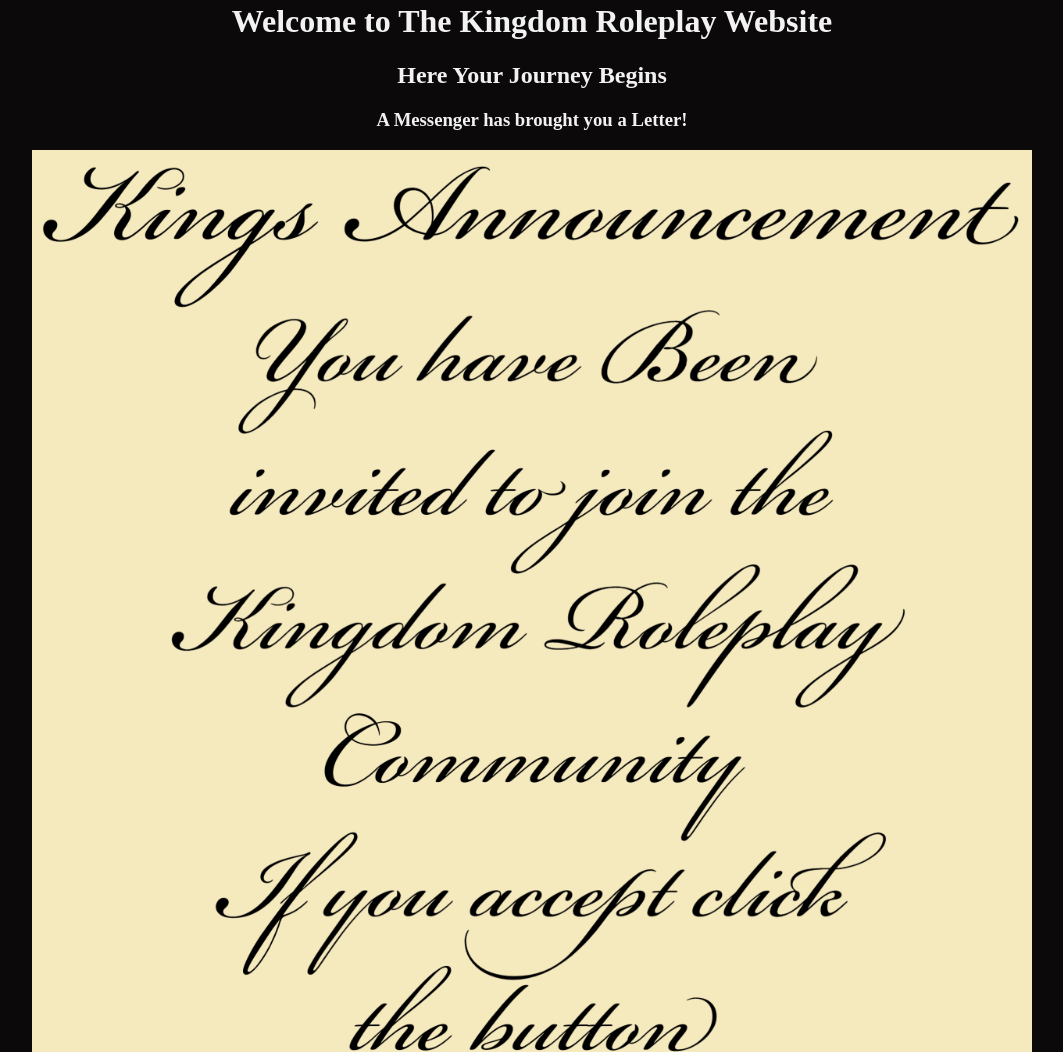
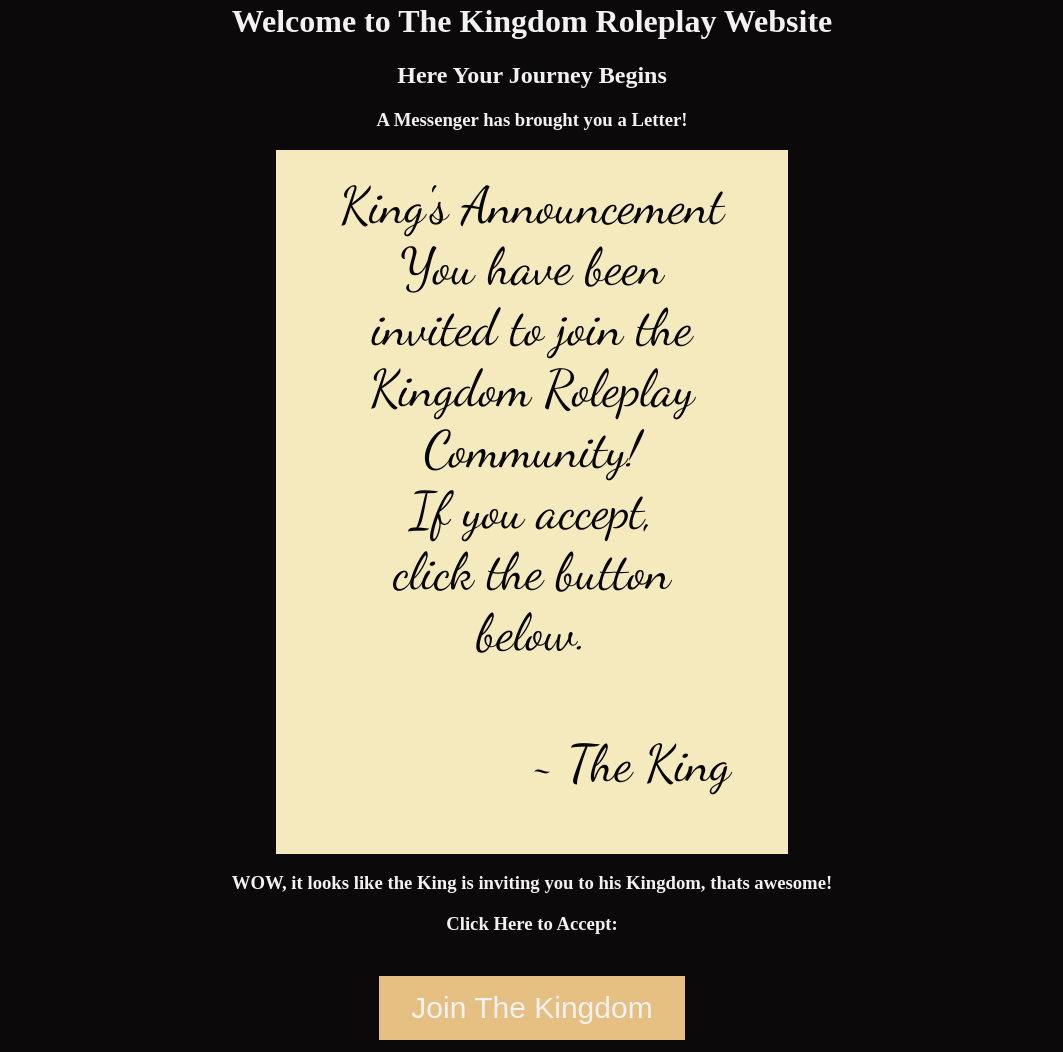
Before and after one commit to Shaylin-8bit/politics-rp-website, a website: page static/index.html in a window 1280 px wide. Shown: the part 902-1954 px from the top of the page, without its empty margins (108-1171 px from the left). Drawn offline with Linux system fonts and the light colour scheme.

Commit message:
changed letter from image to HTML

```diff
--- a/static/index.html
+++ b/static/index.html
@@ -6,6 +6,7 @@
     <meta charset="utf-8">
     <title>Home Page</title>
 
+    <link href="https://fonts.googleapis.com/css?family=Dancing Script" rel="stylesheet"/>
     <link rel="stylesheet" type="text/css" href="styles/globals.css">
     <link rel="stylesheet" type="text/css" href="styles/index/nav.css">
     <link rel="stylesheet" type="text/css" href="styles/index/primary.css">
@@ -27,7 +28,23 @@
     <h2>Here Your Journey Begins</h2>
     <h3>A Messenger has brought you a Letter!</h3>
 
-    <img id="kings-letter" src="/images/Kings_Invite.png" alt="kings invite" width="1000" height="1200">
+    <div id="kings-letter">
+      <div id="kings-letter-main">
+        <p>King's Announcement</p>
+        <p>You have been</p>
+        <p>invited to join the</p>
+        <p>Kingdom Roleplay</p>
+        <p>Community!</p>
+        <p>If you accept,</p>
+        <p>click the button</p>
+        <p>below.</p>
+      </div>
+
+      <div id="kings-letter-signiture">
+        <div id="kings-letter-signiture-buffer"></div>
+        <p>~ The King</p>
+      </div>
+    </div>
 
     <h3>WOW, it looks like the King is inviting you to his Kingdom, thats awesome!</h3>
     <h3>Click Here to Accept:</h3>
--- a/static/styles/globals.css
+++ b/static/styles/globals.css
@@ -4,5 +4,6 @@
 
     --bg: #0C090A;
     --tan: #E6BF83;
+    --light-tan: #f5e9be;
     --dark-tan: #AA6C39;
 }
--- a/static/styles/index/primary.css
+++ b/static/styles/index/primary.css
@@ -11,7 +11,30 @@ p, h1, h2, h3 {
 
 #kings-letter {
     margin: auto;
-    display: block;
+    width: 40vw;
+    height: 55vw;
+    background-color: var(--light-tan);
+}
+
+#kings-letter p {
+    font-family: "Dancing Script";
+    font-size: 4vw;
+    margin: 0;
+    color: var(--dark);
+}
+
+#kings-letter-main {
+    padding-top: 5%;
+}
+
+#kings-letter-signiture {
+    display: flex;
+    position: relative;
+    top: 10%;
+}
+
+#kings-letter-signiture-buffer {
+    width: 50%;
 }
 
 #invite {
```
